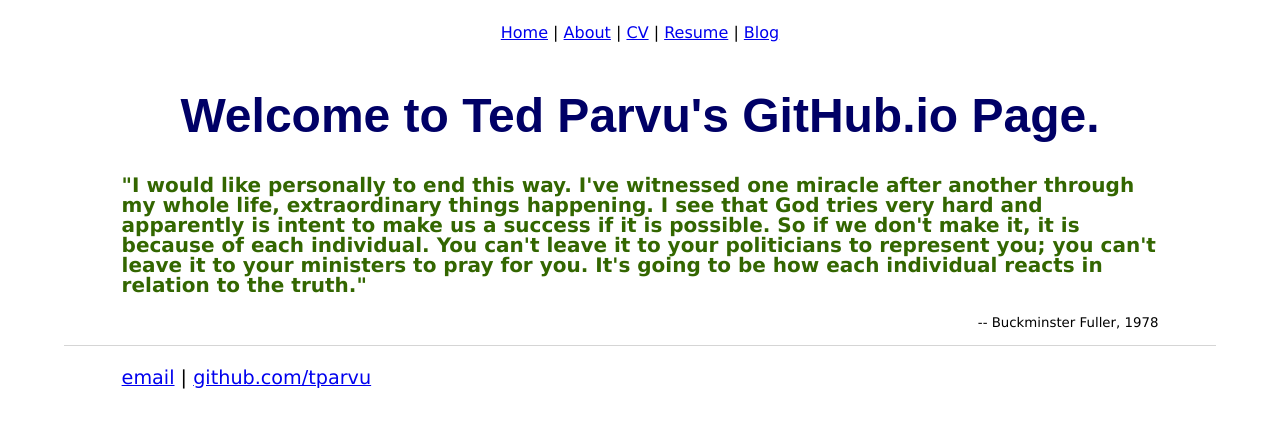
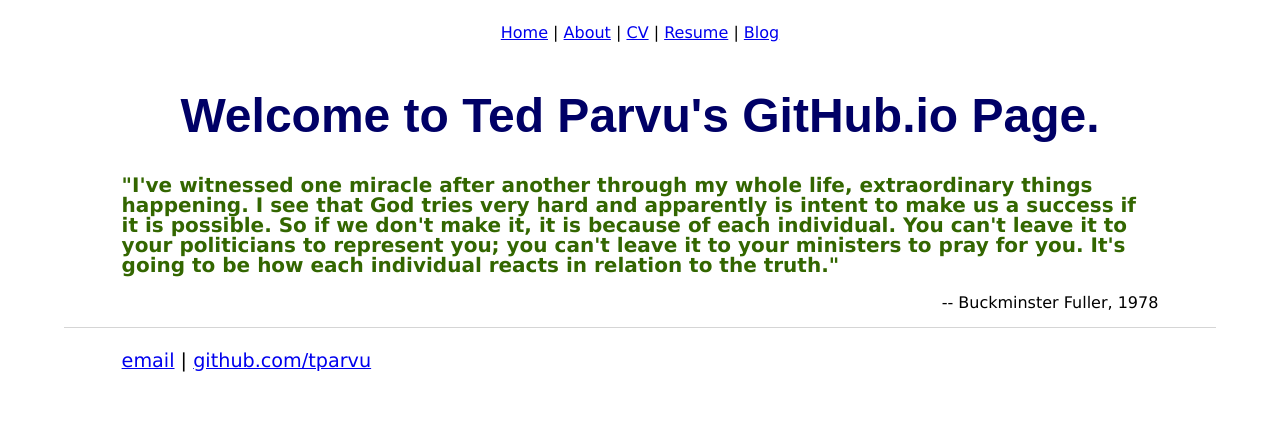
Before and after one commit to tparvu/tparvu.github.io, a Jekyll site: the page built from index.html, in a window 1280 px wide. Shown: the top 428 px of the page. Built offline with Jekyll 4.4.1, drawn with Linux system fonts in a browser that asks for light colours.

Commit message:
Fixed up some formatting.

```diff
--- a/css/main.css
+++ b/css/main.css
@@ -91,14 +91,14 @@ footer {
 
 .sig  {
   font-family: Verdana, Arial, Helvetica;
-  font-size: 10pt;
-  line-height: 12pt;
+  font-size: 1em;
+  line-height: 1em;
   color: #000000;
   text-align: right;
 }
 
 .small {
-       font-size: 5pt;
-       line-height: 7pt;
+       font-size: .25em;
+       line-height: .25em;
        color: #000000;
        }
--- a/index.html
+++ b/index.html
@@ -5,12 +5,10 @@ title: Ted Parvu, Computer Security Specialist
 <h1>Welcome to Ted Parvu's GitHub.io Page.</h1>
 
 <p class="quote">
-"I would like personally to end this way.  I've witnessed one miracle
-after another through my whole life, extraordinary things happening.  I
-see that God tries very hard and apparently is intent to make us a
-success if it is possible.  So if we don't make it, it is because of
-each individual.  You can't leave it to your politicians to represent
-you; you can't leave it to your ministers to pray for you.  It's going
-to be how each individual reacts in relation to the truth."
+"I've witnessed one miracle after another through my whole life, extraordinary things happening.
+ I see that God tries very hard and apparently is intent to make us a success if it is possible.
+ So if we don't make it, it is because of each individual.
+ You can't leave it to your politicians to represent you; you can't leave it to your ministers to pray for you.
+ It's going to be how each individual reacts in relation to the truth."
 </p>
 <p class="sig">-- Buckminster Fuller, 1978</p>
```
